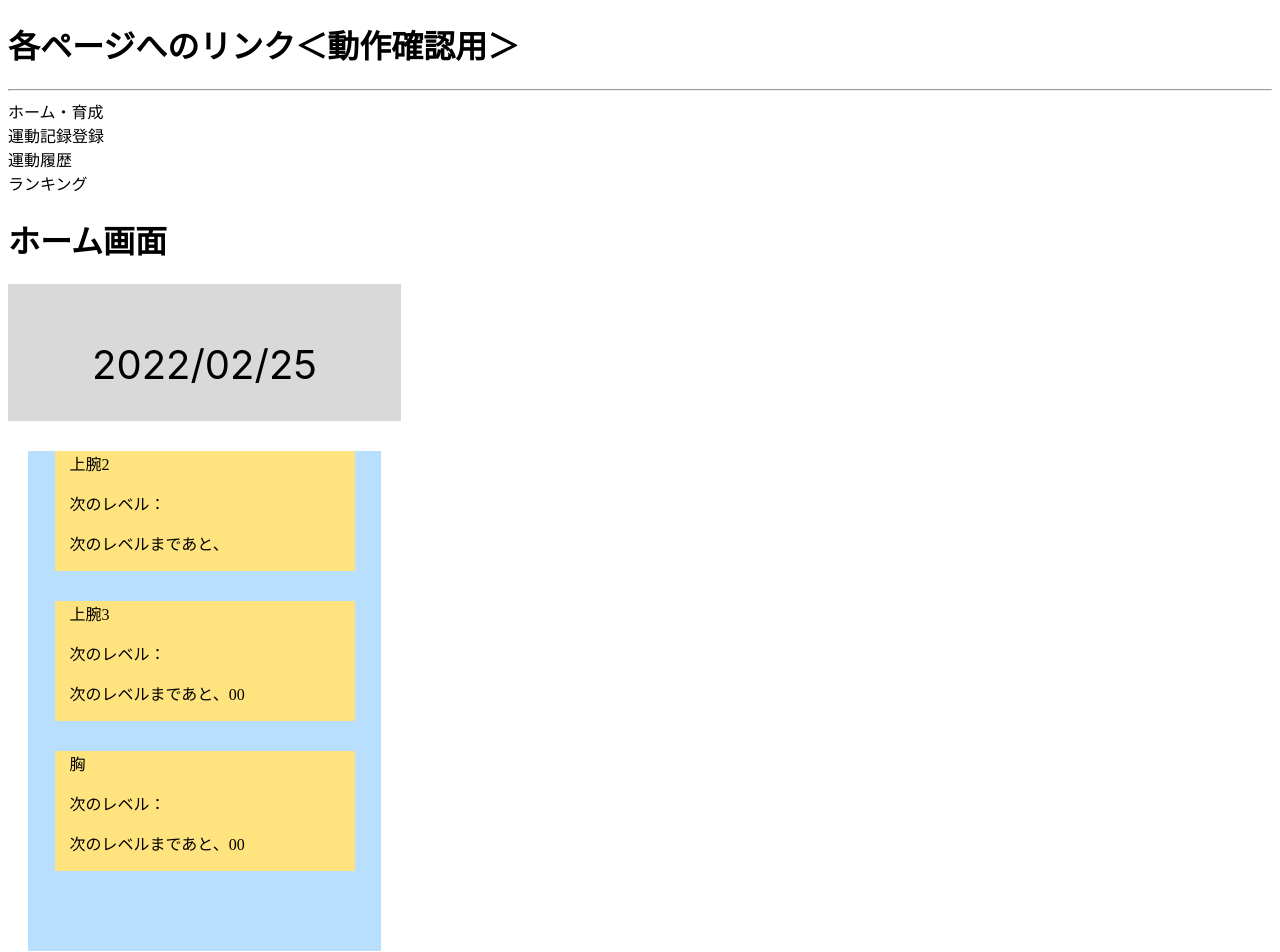
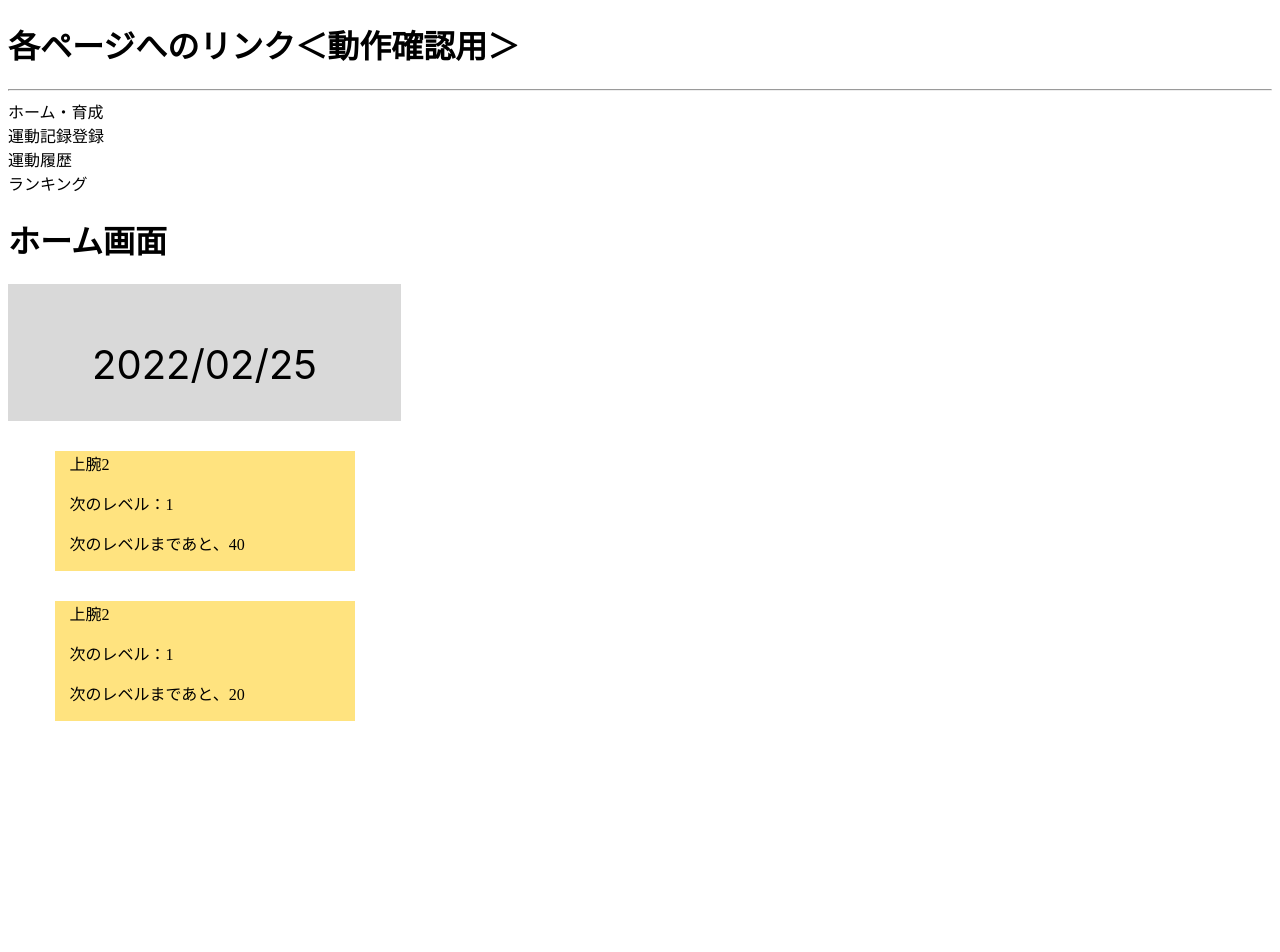
Before and after one commit to Fesgrammer/Fit_Stepper_FRONT, a Vue app in the folder fit-stepper/: page / in a window 1280 px wide. Shown: the top 952 px of the page. Built offline with nearby package versions, Linux system fonts and the light colour scheme.

Commit message:
目標の表示をループにした。

```diff
--- a/fit-stepper/src/components/HomePage.vue
+++ b/fit-stepper/src/components/HomePage.vue
@@ -17,25 +17,11 @@
         <div class="v104_11"></div>
       </div>-->
       <div class="targetListArea">
-        <div class="targetList">
+        <div v-for="i of targetData" :key="i" class="targetList">
           <div class="targetListInner">
-            <p>上腕2</p>
-            <p>次のレベル：</p>
-            <p>次のレベルまであと、</p>
-          </div>
-        </div>
-        <div class="targetList">
-          <div class="targetListInner">
-            <p>上腕3</p>
-            <p>次のレベル：</p>
-            <p>次のレベルまであと、00</p>
-          </div>
-        </div>
-        <div class="targetList">
-          <div class="targetListInner">
-            <p>胸</p>
-            <p>次のレベル：</p>
-            <p>次のレベルまであと、00</p>
+            <p>{{ i.bui_name }}</p>
+            <p>次のレベル：{{ i.next_level }}</p>
+            <p>次のレベルまであと、{{ i.need_amount }}</p>
           </div>
         </div>
       </div>
@@ -55,9 +41,8 @@ export default {
       ],
       userData: null,
       targetData: [
-        { bui_id: 1, need_amount: 30 },
-        { bui_id: 2, need_amount: 10 },
-        { bui_id: 2, need_amount: 10 },
+        { bui_id: 1, bui_name: "上腕2", next_level: 1, need_amount: 40 },
+        { bui_id: 1, bui_name: "上腕2", next_level: 1, need_amount: 20 },
       ],
     };
   },
@@ -77,7 +62,6 @@ div.targetListArea {
   width: 90%;
   height: 500px;
   margin: 0 auto;
-  background: #b9dfff;
 }
 div.targetList {
   width: 300px;
```
